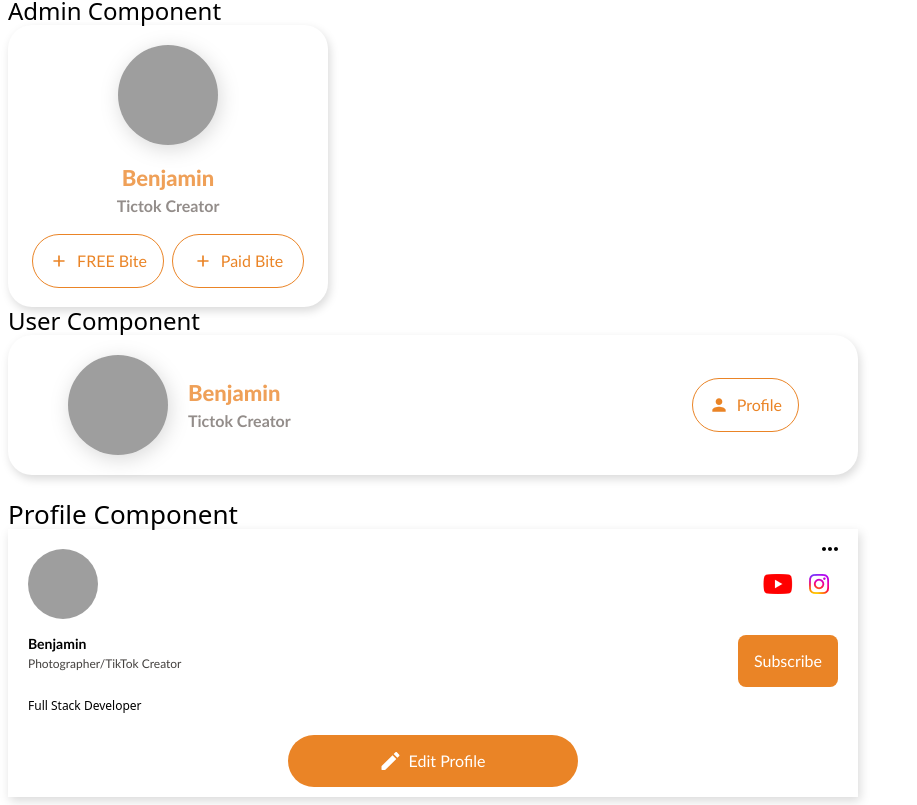
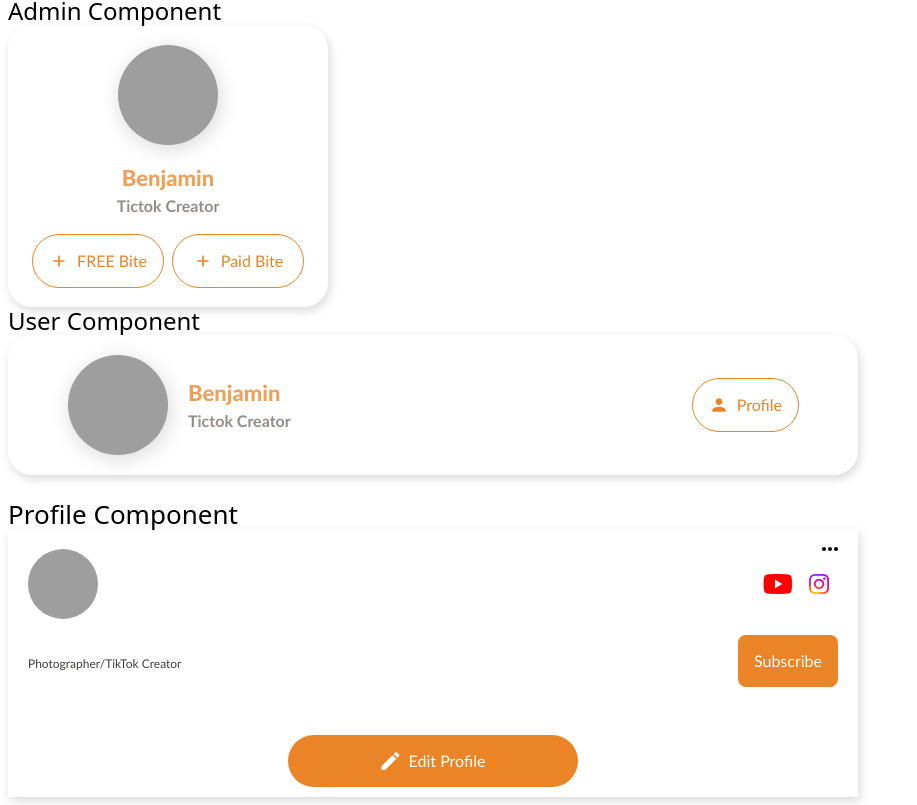
Before and after one commit to Icarus1223/Creato-Nextjs, a Next.js app: page / in a window 1280 px wide. Shown: the part 4926-5731 px from the top of the page, without its empty margins (0-917 px from the left). Built offline with nearby package versions, Linux system fonts and the light colour scheme; grey boxes are pictures that could not be loaded.

Commit message:
Vercel Update

```diff
--- a/src/components/Profile/index.tsx
+++ b/src/components/Profile/index.tsx
@@ -35,8 +35,8 @@ export default function Profile(props: ProfileProps) {
                         </div>
                     }
                     menu={[
-                        <span className="font-normal text-sm p-1 w-full text-center" onClick={() => setOpenMore(false)}>Copy link</span>,
-                        <span className="font-normal text-sm p-1 w-full text-center" onClick={() => setOpenMore(false)}>Cancel</span>
+                        <span key={1} className="font-normal text-sm p-1 w-full text-center" onClick={() => setOpenMore(false)}>Copy link</span>,
+                        <span key={2} className="font-normal text-sm p-1 w-full text-center" onClick={() => setOpenMore(false)}>Cancel</span>
                     ]}
                 />
             </div>
@@ -59,8 +59,8 @@ export default function Profile(props: ProfileProps) {
             </div>
             <div className="mt-[16px] flex justify-between">
                 <div>
-                    <div className="font-bold text-xs mb-[4px]"><span>{props.name}</span></div>
-                    <div className="font-normal text-xxs text-neutral-900"><span>{props.cateogries}</span></div>
+                    <div className="font-bold text-xs mb-[4px] text-shades-0"><span>{props.name}</span></div>
+                    <div className="font-normal text-xxs text-neutral-900 dark:text-neutral-300"><span>{props.cateogries}</span></div>
                 </div>
                 <div>
                     <Button.PrimaryButton
@@ -70,7 +70,7 @@ export default function Profile(props: ProfileProps) {
                 </div>
             </div>
             {props.bio &&
-                <div className="mt-[12px] text-xxs">
+                <div className="mt-[12px] text-xxs text-shades-0">
                     <span>{props.bio}</span>
                 </div>
             }
```
